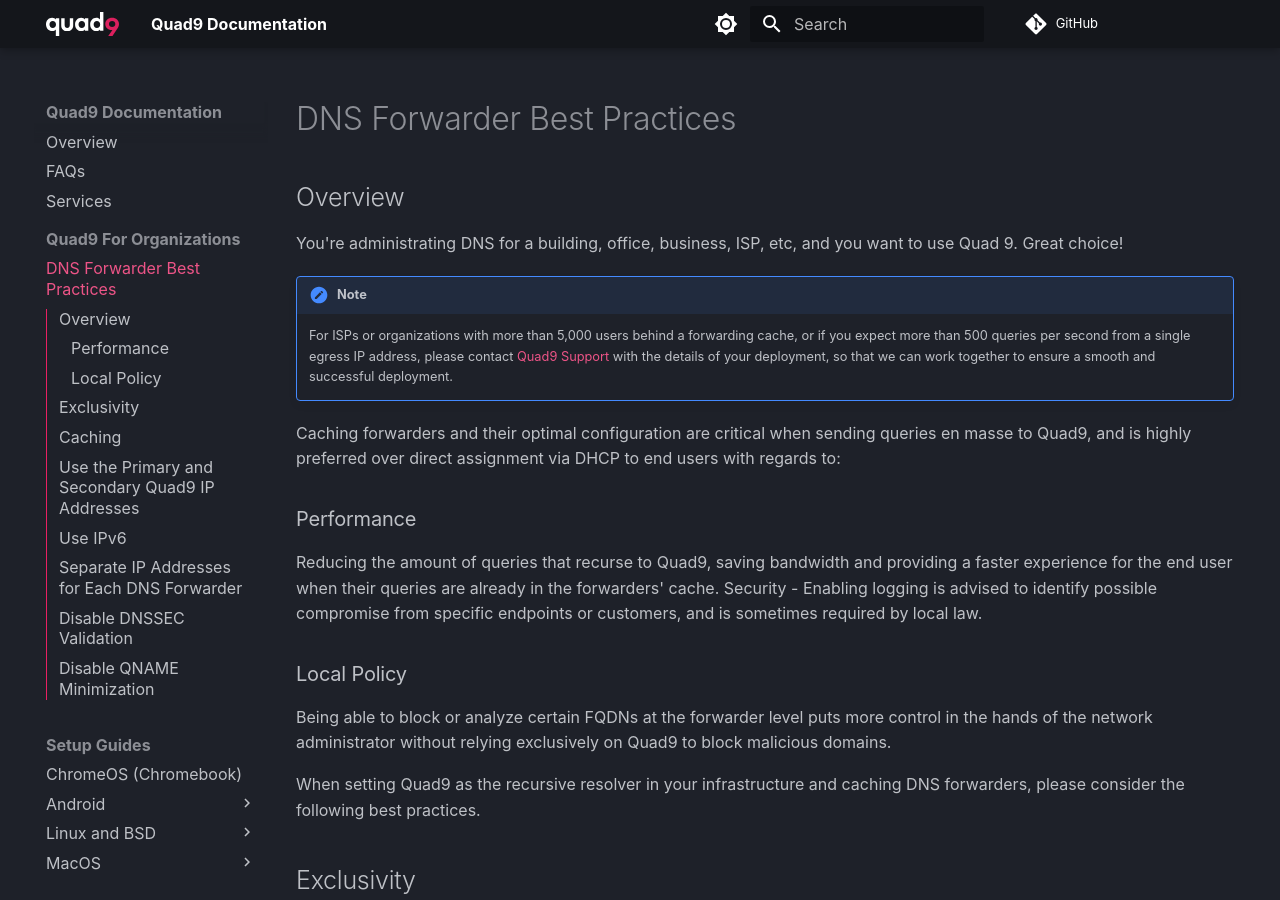
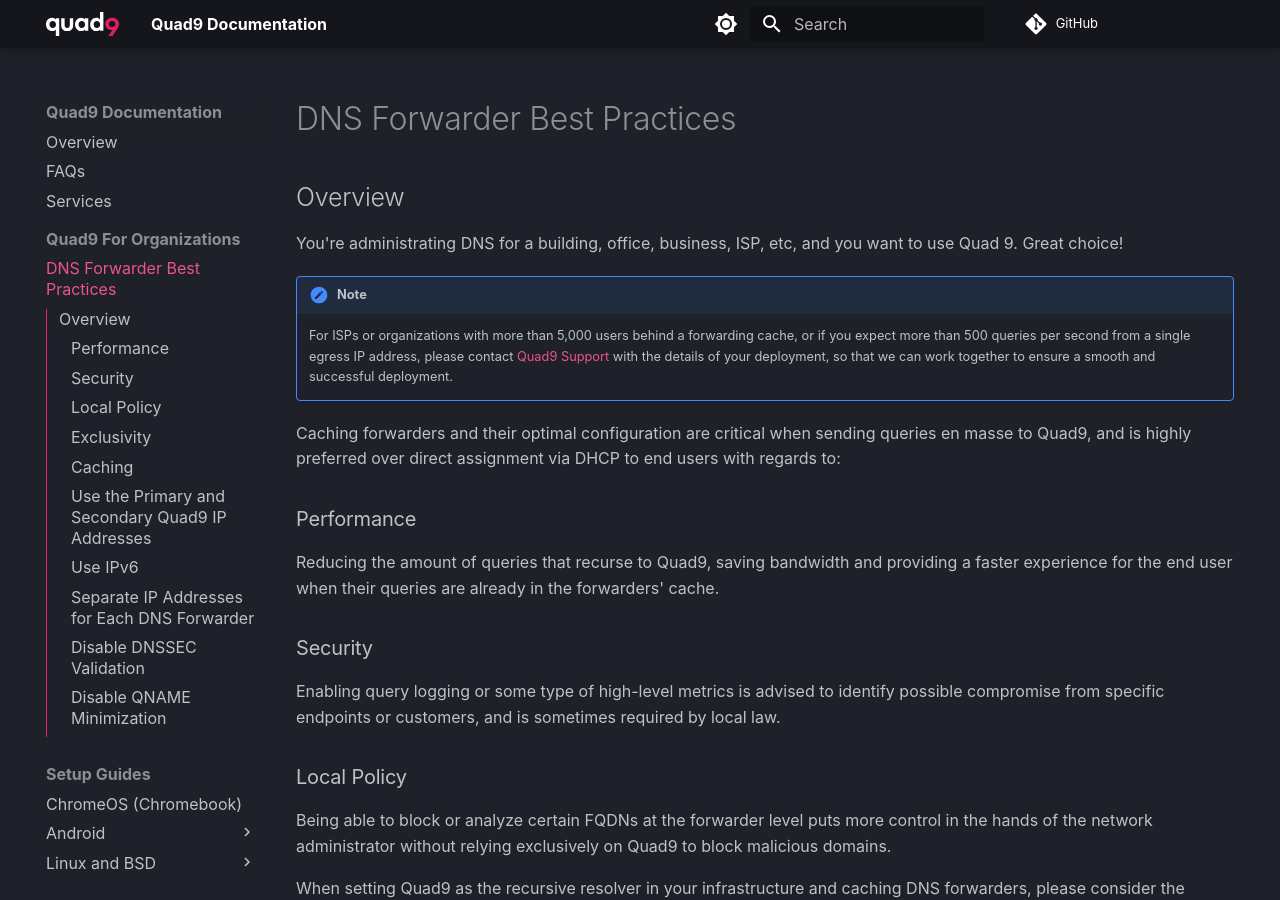
Before and after one commit to Quad9DNS/documentation, an MkDocs documentation site: the page built from docs/Quad9_For_Organizations/DNS_Forwarder_Best_Practices.md, in a window 1280 px wide and 900 px high. Built offline with MkDocs 1.6.1 and Material for MkDocs 9.7.7, drawn with Linux system fonts in a browser that asks for light colours; comment, search, counter and statistics services are not loaded.

````diff
--- a/docs/Quad9_For_Organizations/DNS_Forwarder_Best_Practices.md
+++ b/docs/Quad9_For_Organizations/DNS_Forwarder_Best_Practices.md
@@ -10,18 +10,21 @@
 
 ### Performance
 Reducing the amount of queries that recurse to Quad9, saving bandwidth and providing a faster experience for the end user when their queries are already in the forwarders' cache.
-Security - Enabling logging is advised to identify possible compromise from specific endpoints or customers, and is sometimes required by local law.
+
+
+### Security
+Enabling query logging or some type of high-level metrics is advised to identify possible compromise from specific endpoints or customers, and is sometimes required by local law.
 
 ### Local Policy
 Being able to block or analyze certain FQDNs at the forwarder level puts more control in the hands of the network administrator without relying exclusively on Quad9 to block malicious domains.
 
 When setting Quad9 as the recursive resolver in your infrastructure and caching DNS forwarders, please consider the following best practices.
 
-## Exclusivity
+### Exclusivity
 
 Since DNS forwarders use round-robin ordering when forwarding queries to a list of recursive DNS servers, Quad9 must be set as the exclusive recursive DNS servers in your forwarders. Adding additional, non-Quad9 recursive DNS servers will result in a percentage of your DNS queries not being protected by Quad9's threat blocking.
 
-## Caching
+### Caching
 
 It is imperative that your DNS forwarders are configured to cache response data in order to avoid excessive recursive queries to Quad9 and to provide significantly faster DNS resolution for devices on the network.
 
@@ -56,21 +59,21 @@
 
     Memory usage can be checked using the `Get-DnsServerStatistics` cmd applet.
 
-## Use the Primary and Secondary Quad9 IP Addresses
+### Use the Primary and Secondary Quad9 IP Addresses
 
 Configuring both the primary *and* secondary IP of your desired Quad9 service helps naturally load balance the DNS queries in the Quad9 infrastructure.
 
-## Use IPv6
+### Use IPv6
 
 If your network is capable of IPv6, also configure the primary and secondary IPv6 addresses of your desired Quad9 service in your DNS forwarders, which helps naturally load balance the DNS queries in the Quad9 infrastructure.
 
 If IPv6 is not in use, Quad9 strongly encourages you to investigate how to get it enabled on your network. IPv6 route paths are often faster compared to IPv4 paths, which leads to a higher chance of success at faster speeds with better redundancy.
 
-## Separate IP Addresses for Each DNS Forwarder
+### Separate IP Addresses for Each DNS Forwarder
 
 Each DNS forwarder should, ideally, send and receive DNS queries to Quad9 using different public IPv4 and IPv6 addresses, even if the addresses are within the same subnet.
 
-## Disable DNSSEC Validation
+### Disable DNSSEC Validation
 
 Since Quad9 already performs DNSSEC validation, DNSSEC being enabled in the forwarder will cause a duplication of the DNSSEC process, significantly reducing performance and potentially causing false BOGUS responses.
 
@@ -101,7 +104,7 @@
     trusted-keys-file:
     ```
 
-## Disable QNAME Minimization
+### Disable QNAME Minimization
 
 QNAME Minimization is a privacy feature that is intended to be used when you operate a recursive resolver (Quad9), but in a DNS forwarder, it provides no privacy enhancement and significantly reduces performance. [What is QNAME Minimization?](https://www.isc.org/blogs/qname-minimization-and-privacy/)
 
````
Also changed, not shown: 2 other files.
